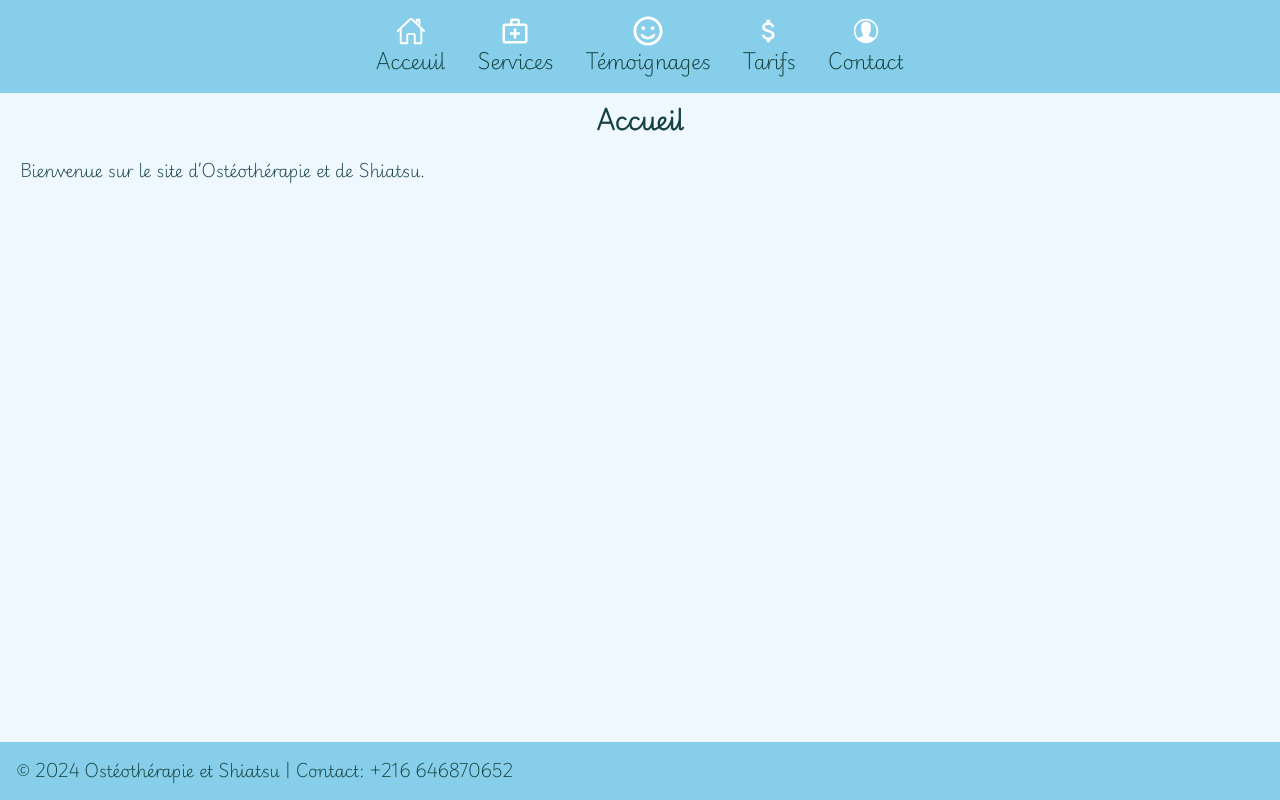
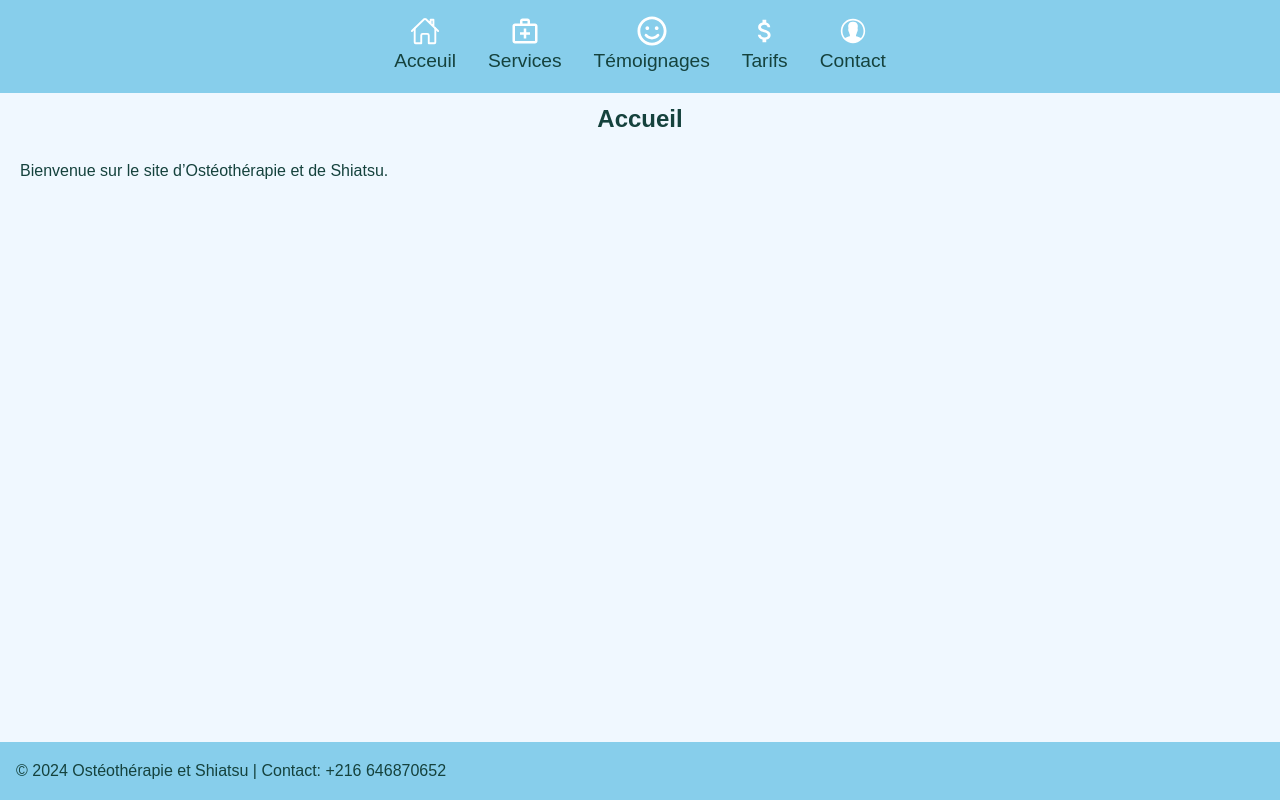
Before and after one commit to botUwU/Oshyp, a React (Vite) app: page / in a window 1280 px wide. Shown: the top 800 px of the page. Built offline with nearby package versions, Linux system fonts and the light colour scheme.

Commit message:
edit global styles

```diff
--- a/src/GlobalStyle.js
+++ b/src/GlobalStyle.js
@@ -1,17 +1,38 @@
 // src/GlobalStyle.js
 import { createGlobalStyle } from "styled-components";
-import MyCustomFont from "./assets/fonts/PlaywriteGBS-ExtraLight.ttf"; // Adjust the path accordingly
+import ExtraLight from "./assets/fonts/PlaywriteGBS-ExtraLight.ttf";
+import ExtraLightItalic from "./assets/fonts/PlaywriteGBS-ExtraLightItalic.ttf";
+import Italic from "./assets/fonts/PlaywriteGBS-Italic.ttf";
+import Light from "./assets/fonts/PlaywriteGBS-Light.ttf";
+import LightItalic from "./assets/fonts/PlaywriteGBS-LightItalic.ttf";
+import Regular from "./assets/fonts/PlaywriteGBS-Regular.ttf";
+import Thin from "./assets/fonts/PlaywriteGBS-Thin.ttf";
+import ThinItalic from "./assets/fonts/PlaywriteGBS-ThinItalic.ttf";
+
+// Adjust the path accordingly
 
 const GlobalStyle = createGlobalStyle`
-  @font-face {
-    font-family: 'MyCustomFont';
-    src: url(${MyCustomFont}) format('woff2');
+@font-face {
+    font-family: 'PlaywriteGBS-Regular';
+    src: url(${Regular}) format('truetype');
+    font-weight: normal;
+    font-style: normal;
+  }
+@font-face {
+    font-family: 'PlaywriteGBS-Italic';
+    src: url(${Italic}) format('truetype');
     font-weight: normal;
     font-style: normal;
   }
 
+  @font-face {
+    font-family: 'PlaywriteGBS-ExtraLight';
+    src: url(${ExtraLight}) format('truetype');
+    font-weight: 200; // Extra Light weight
+    font-style: normal;
+  }
+
   body {
-    font-family: 'MyCustomFont', sans-serif; /* Default font */
     margin: 0;
     padding: 0;
     box-sizing: border-box;
```
